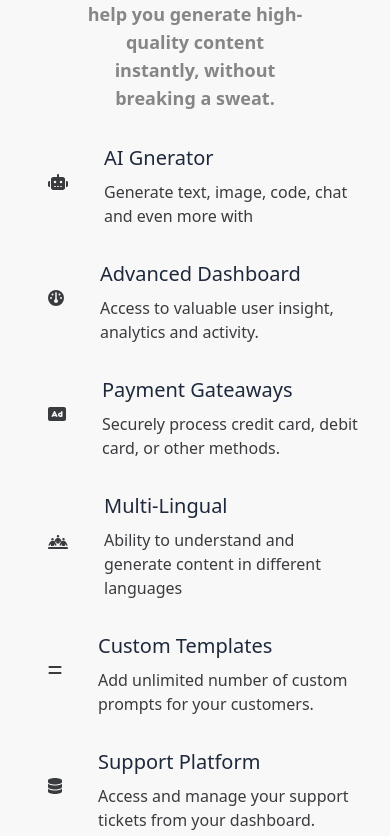
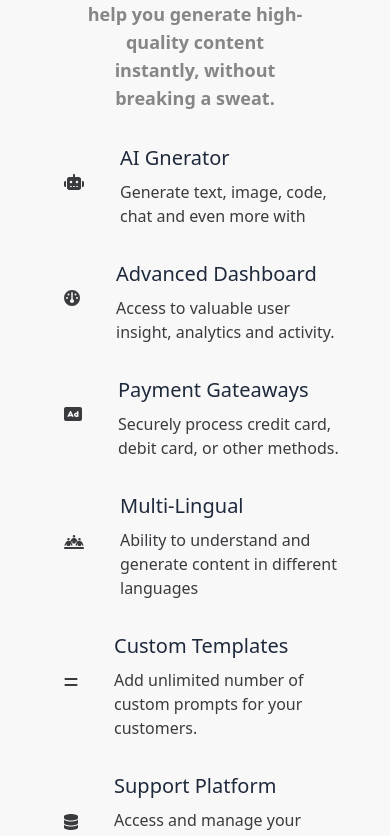
Before and after one commit to solomon-mh/ai-website-ui-clone, a React (Vite) app: page / in a window 390 px wide. Shown: the part 1180-2016 px from the top of the page. Built offline with nearby package versions, Linux system fonts and the light colour scheme.

Commit message:
working on responsiveness

```diff
--- a/src/components/Features.jsx
+++ b/src/components/Features.jsx
@@ -25,13 +25,13 @@ const Features = () => {
     );
   });
   return (
-    <div className='text-center px-4  py-24 md:px-12'>
+    <div className='text-center px-4  py-24'>
       <h1 className='text-5xl py-6'>The future of AI.</h1>
       <p className='w-3/4 font-semibold opacity-60  m-auto p-6 text-lg  '>
         Jibyte AI is designed to help you generate high-quality content
         instantly, without breaking a sweat.
       </p>
-      <div className='grid gap-6 md:grid-cols-3 md:gap-12 px-4'>
+      <div className='px-8 grid gap-6 md:px-12  md:grid-cols-2 lg:grid-cols-3 md:gap-12'>
         {listOfFeatures}
       </div>
     </div>
```
